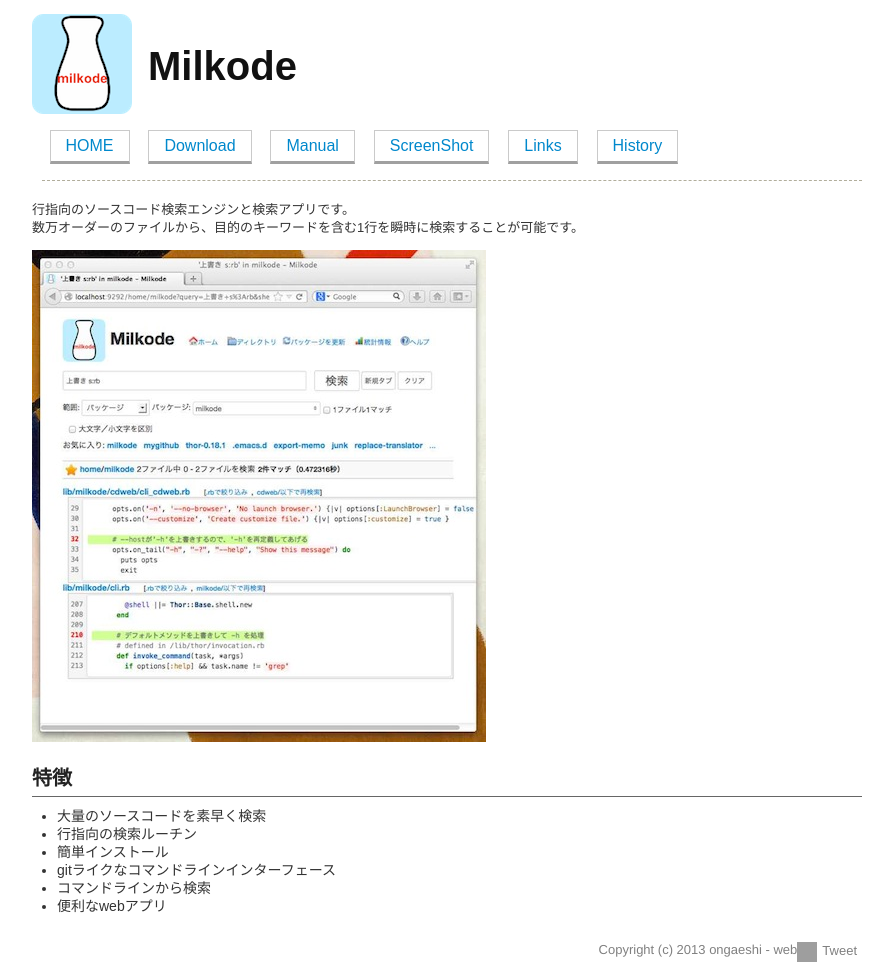
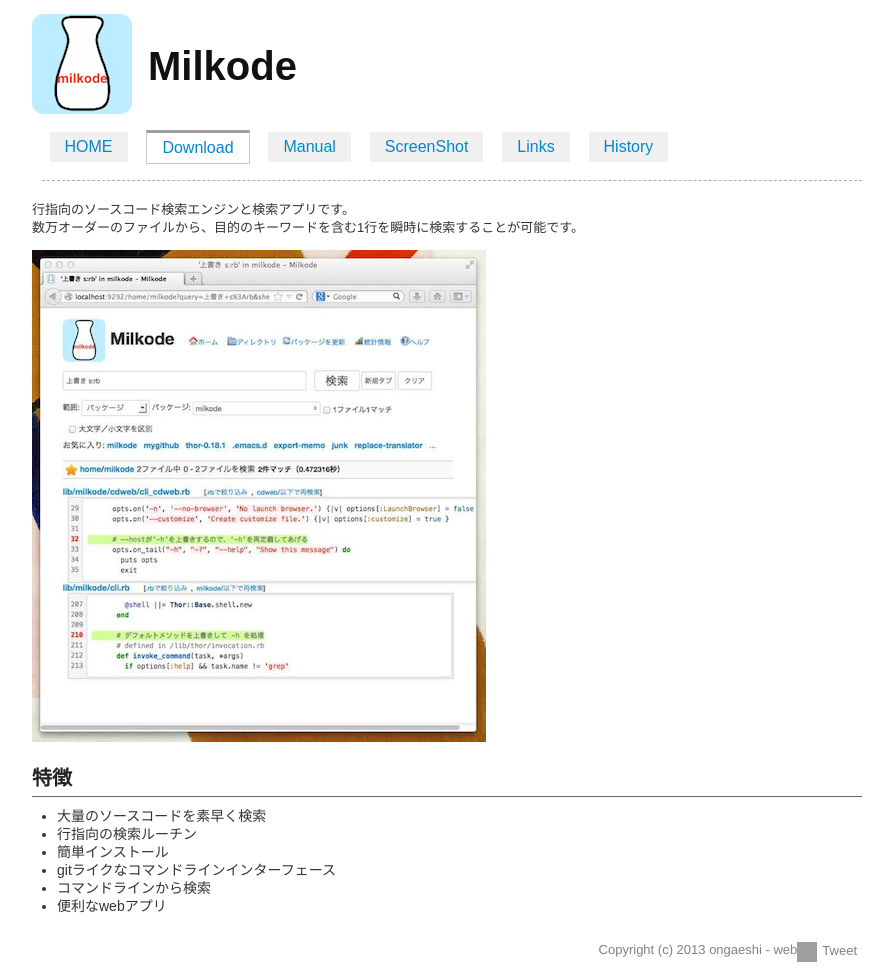
Before and after one commit to ongaeshi/milkode, a Jekyll site: the page built from index.md, in a window 1280 px wide. Shown: the whole page, without its empty margins (193-1086 px from the left). Built offline with Jekyll 4.4.1, drawn with Linux system fonts in a browser that asks for light colours; Markdown is read by kramdown in place of the engine named in the settings; comment, search, counter and statistics services are not loaded; grey boxes are pictures that could not be loaded.

Commit message:
nav ul li.selected 属性を追加

```diff
--- a/_layouts/layout.html
+++ b/_layouts/layout.html
@@ -19,7 +19,7 @@
     <nav>
       <ul>
         <li><a href="./index.html">HOME</a></li>
-        <li><a href="./download.html">Download</a></li>
+        <li class="selected"><a href="./download.html">Download</a></li>
         <li><a href="./manual.html">Manual</a></li>
         <li><a href="./screenshot.html">ScreenShot</a></li>
         <li><a href="./links.html">Links</a></li>
--- a/css/style.css
+++ b/css/style.css
@@ -154,6 +154,7 @@ nav ul {
 }
 
 nav ul li {
+    background-color: #F0F0F0;
     padding: 6px 15px;
     margin: 0 7.5px;
     display: -moz-inline-box;
@@ -162,8 +163,12 @@ nav ul li {
     vertical-align: middle;
     *vertical-align: auto;
     font-size: 16px;
+}
+
+nav ul li.selected {
+    background-color: #FFFFFF;
     border: 1px solid #cacaca;
-    border-bottom: 3px solid #a0a0a0;
+    border-top: 3px solid #a0a0a0;
 }
 
 #toolbar {
```
